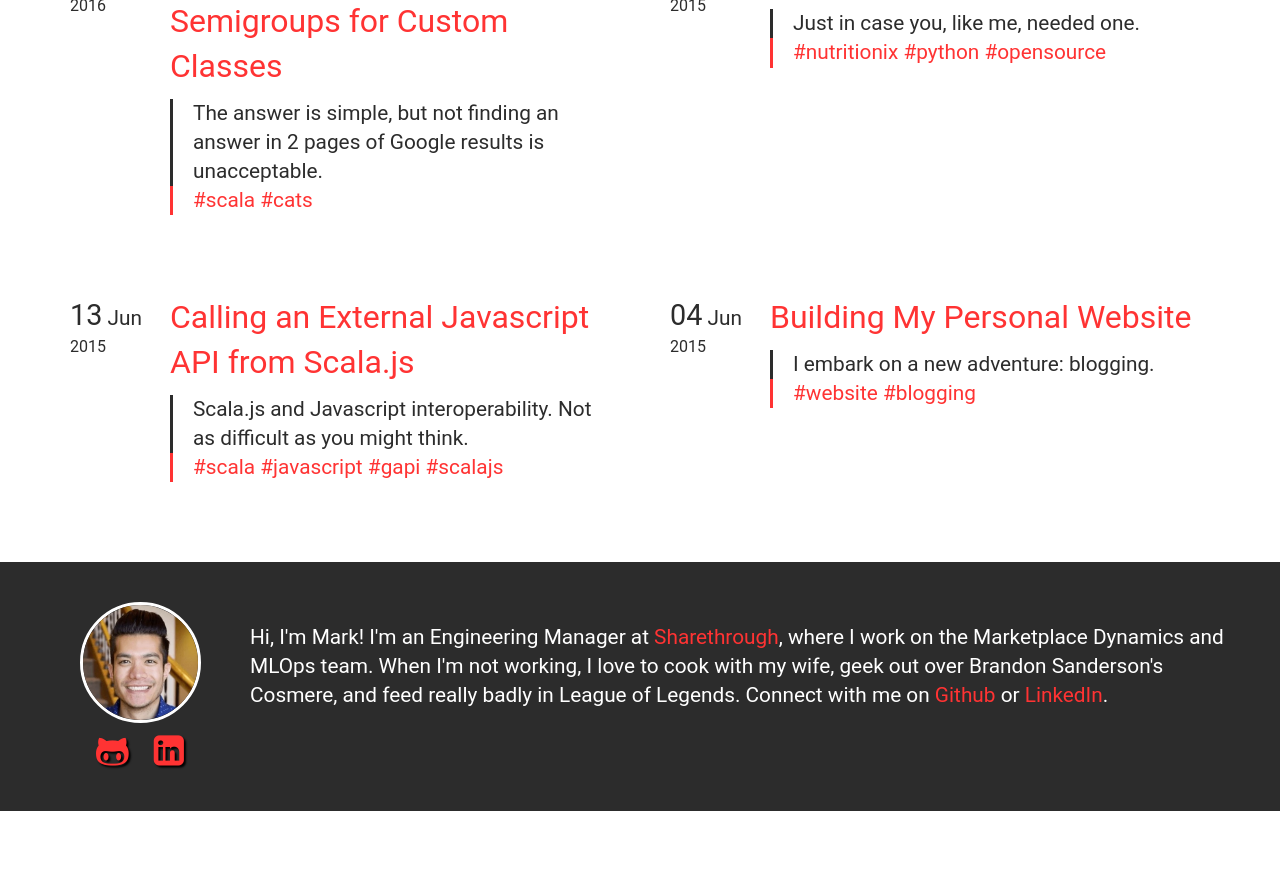
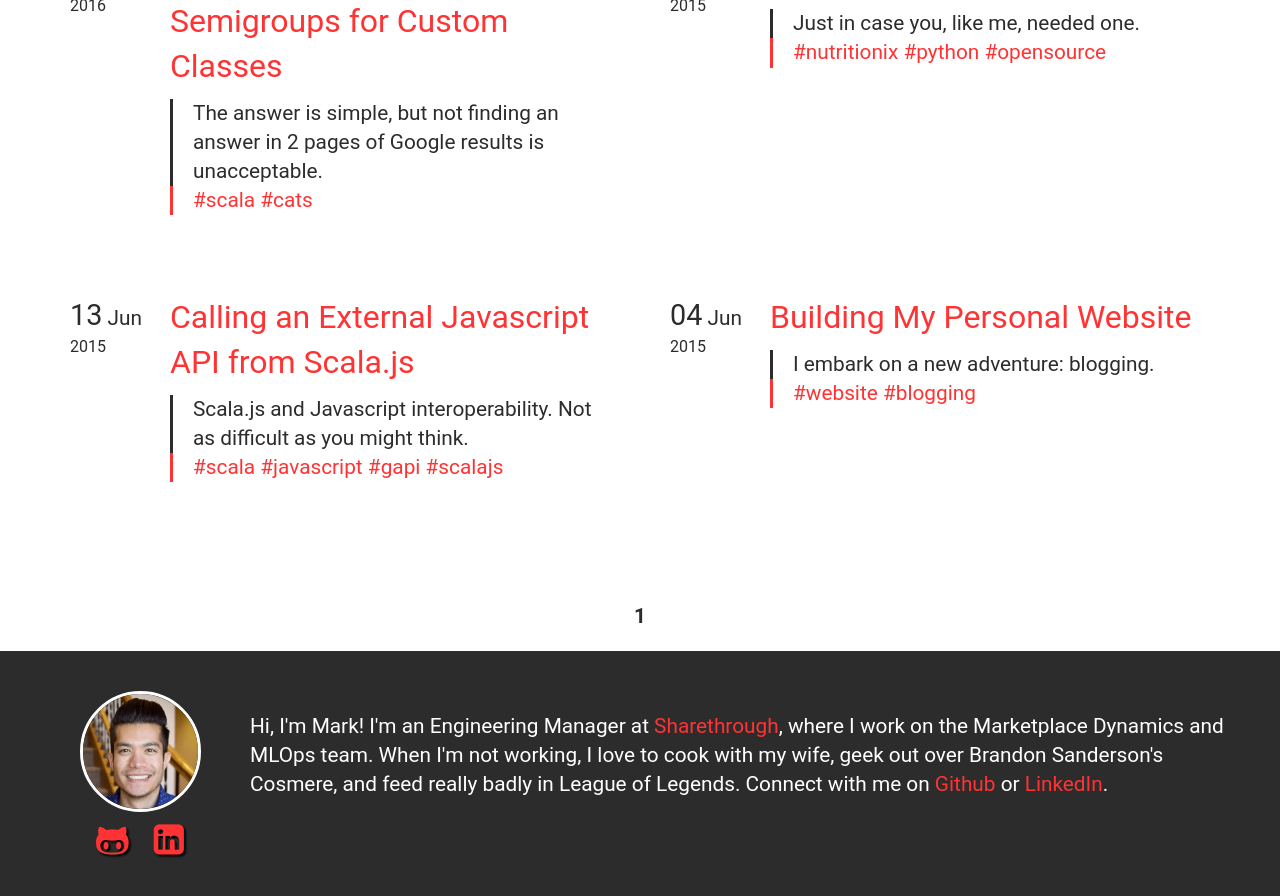
Before and after one commit to msiebert/msiebert.github.io, a Jekyll site: the page built from index.html, in a window 1280 px wide and 900 px high, scrolled down 1050 px. Shown: the top 896 px of the window. Built offline with Jekyll 4.4.1, drawn with Linux system fonts in a browser that asks for light colours; some web fonts are replaced; the list of posts is cut into pages by our own code; before the commit the page ends 1861 px from its top, so only the background shows below that.

Commit message:
add pagination

```diff
--- a/Gemfile
+++ b/Gemfile
@@ -1,3 +1,4 @@
 source 'https://rubygems.org'
 gem 'github-pages'
 gem 'jekyll-sitemap'
+gem 'jekyll-paginate'
--- a/_config.yml
+++ b/_config.yml
@@ -1,4 +1,7 @@
 exclude: [assets/less, docker]
+
+paginate: 10
+paginate_path: "/page:num/"
 
 defaults:
   -
@@ -13,3 +16,4 @@ domain: "https://msiebert.github.io/"
 
 plugins:
   - jekyll-sitemap
+  - jekyll-paginate
--- a/index.html
+++ b/index.html
@@ -14,7 +14,7 @@ image: fish.png
     </header>
 
     <ul class="index-list posts">
-    {% for post in site.posts limit:20 %}
+    {% for post in paginator.posts %}
         {% capture even %}{% cycle "true", "false" %}{% endcapture %}
         {% if even == "true" %}
             <div class="row">
@@ -48,4 +48,33 @@ image: fish.png
         {% endif %}
     {% endfor %}
     </ul>
+
+    <!-- Pagination Navigation -->
+    <div class="pagination" style="text-align: center; margin-top: 40px; margin-bottom: 20px;">
+        {% if paginator.previous_page %}
+            {% if paginator.previous_page == 1 %}
+                <a href="/">← Previous</a>
+            {% else %}
+                <a href="/page{{ paginator.previous_page }}/">← Previous</a>
+            {% endif %}
+        {% endif %}
+
+        <span style="margin: 0 10px;">
+            {% for num in (1..paginator.total_pages) %}
+                {% if num == paginator.page %}
+                    <span style="font-weight: bold; margin: 0 5px;">{{ num }}</span>
+                {% else %}
+                    {% if num == 1 %}
+                        <a href="/" style="margin: 0 5px;">{{ num }}</a>
+                    {% else %}
+                        <a href="/page{{ num }}/" style="margin: 0 5px;">{{ num }}</a>
+                    {% endif %}
+                {% endif %}
+            {% endfor %}
+        </span>
+
+        {% if paginator.next_page %}
+            <a href="/page{{ paginator.next_page }}/">Next →</a>
+        {% endif %}
+    </div>
 </article>
```
Also changed, not shown: Gemfile.lock.
